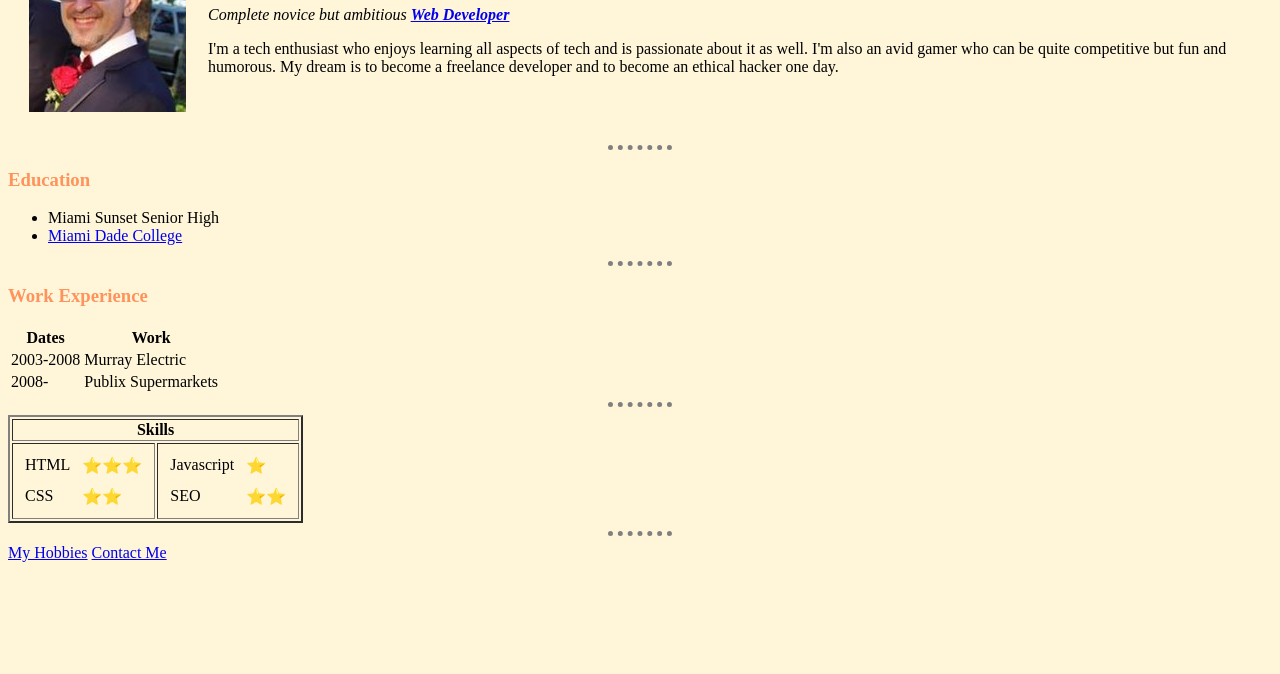
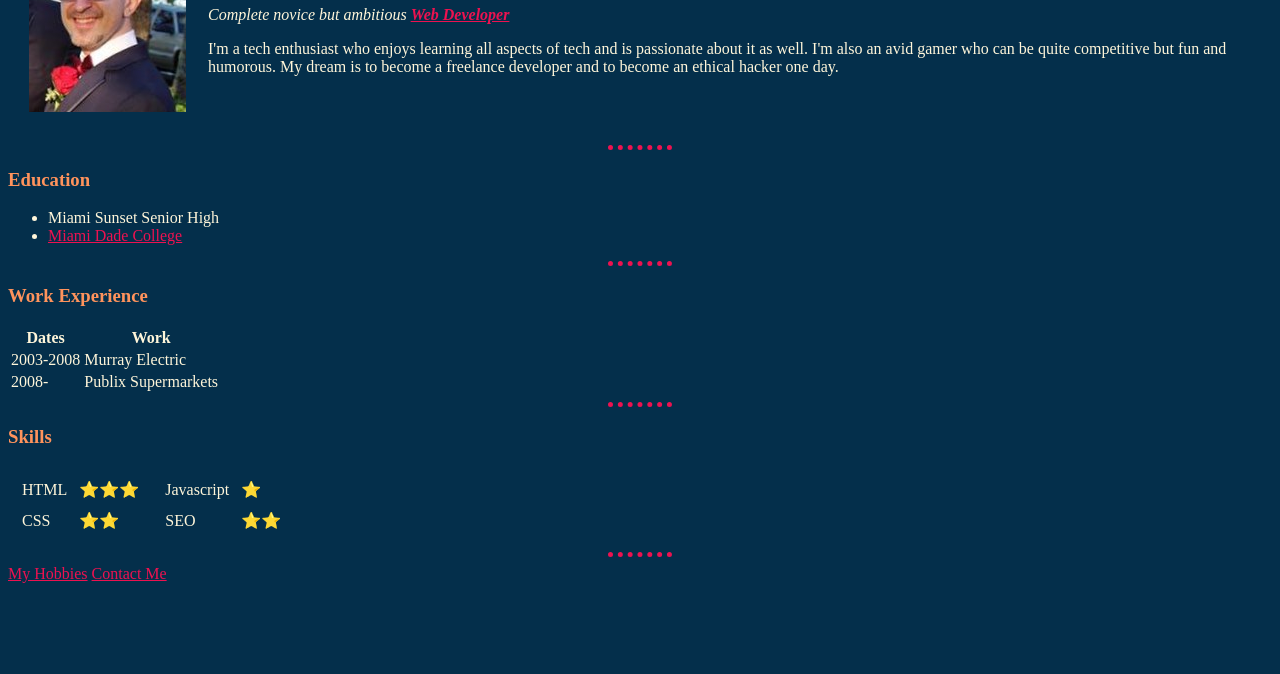
Before and after one commit to Richardavello/WiP, a plain HTML site: page index.html in a window 1280 px wide. Shown: the part 126-800 px from the top of the page. Drawn offline with Linux system fonts and the light colour scheme.

Commit message:
CSS fixes and additions 3!!!

```diff
--- a/CSS/styles.css
+++ b/CSS/styles.css
@@ -1,11 +1,11 @@
 body {
-  background-color: #fff6da;
+  background-color: #042f4b;
 }
 
 hr {
   border-style: none;
   border-top-style: dotted;
-  border-color: grey;
+  border-color: #ed1250;
   border-width: 5px;
   width: 5%;
 }
@@ -17,3 +17,19 @@ h1 {
 h3 {
  color: #ff935c;
 }
+
+p {
+  color: #fff6da;
+}
+
+a {
+  color: #ed1250;
+}
+
+table {
+  color: #fff6da;
+}
+
+ul {
+  color: #fff6da;
+}
--- a/index.html
+++ b/index.html
@@ -5,6 +5,7 @@
   <meta charset="utf-8">
   <title>Rich's Personal Site</title>
   <link rel="stylesheet" href="CSS/styles.css">
+
 </head>
 
 <body>
@@ -55,8 +56,8 @@
 
   </table>
   <hr>
-  <table border="2">
-    <th colspan="2">Skills</th>
+<h3>Skills</h3>
+  <table>
     <tr>
       <td>
         <table cellspacing="10">
```
Also changed, not shown: Contact Me.html (+5 -0 lines), hobbies.html (+5 -0 lines).
